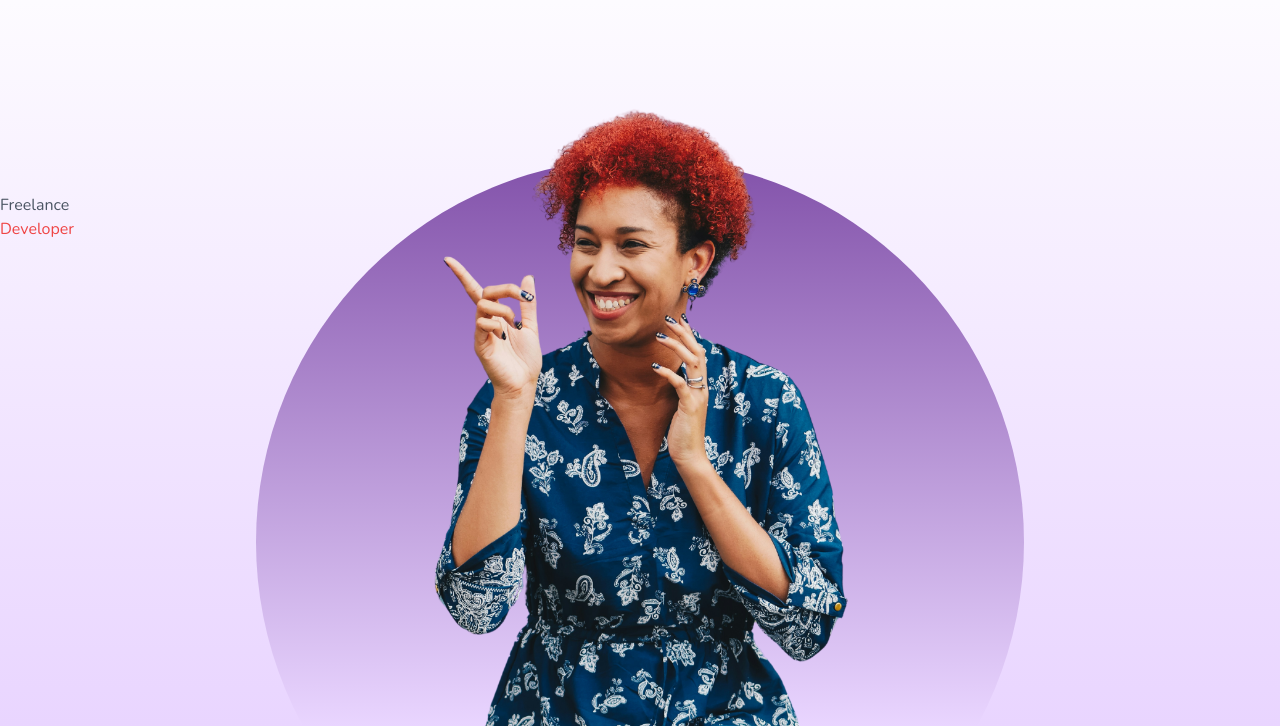
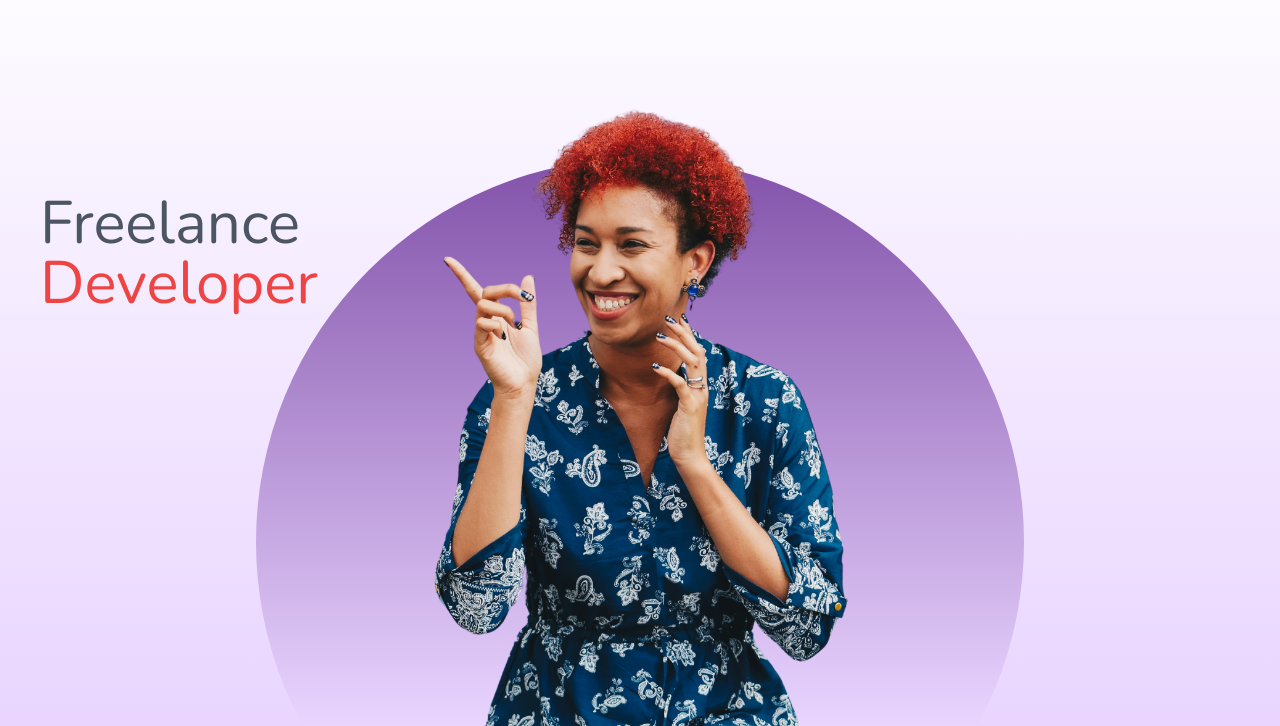
Before and after one commit to WavuaW/alpaca, a website: page Portfolio-Website-TailWind/index.html in a window 1280 px wide. Shown: the part 74-800 px from the top of the page. Drawn offline with nearby package versions, Linux system fonts and the light colour scheme.

Commit message:
Added a few changes but I am facing major issues with the screen sizes and componets disappearing. I have no solution at this point

```diff
--- a/Portfolio-Website-TailWind/index.html
+++ b/Portfolio-Website-TailWind/index.html
@@ -10,8 +10,7 @@
     <title>TailWind Portfolio</title>
 </head>
 <body class="font-nunito">
-
-    <div class="h-screen sm:h-3/4 lg:h-screen bg-gradient-to-t from-purple-200 relative overflow-hidden">
+    <div class="h-1/2 lg:h-screen bg-gradient-to-t from-purple-200 relative overflow-hidden">
         <!-- navbar -->
         <nav class="w-full fixed top-0 bg-white z-10">
             <div class="container mx-auto py-5 flex items-center justify-between">
@@ -67,7 +66,7 @@
         <!-- circle -->
         <div class="hidden lg:block absolute -bottom-1/4 right-0 left-0 mx-auto w-big h-big bg-purple-900 rounded-full -z-10"></div>
         <!-- animated text -->
-        <div class="absolute top-1/3">
+        <div class="absolute top-1/3 left-5 text-xl sm:left-10 sm:text-4xl md:left-104 md:text-6xl">
             <span class="text-gray-600">Freelance</span>
             <p class="text-red-500">Developer</p>
         </div>
```
Also changed, not shown: Portfolio-Website-TailWind/css/style.css.
